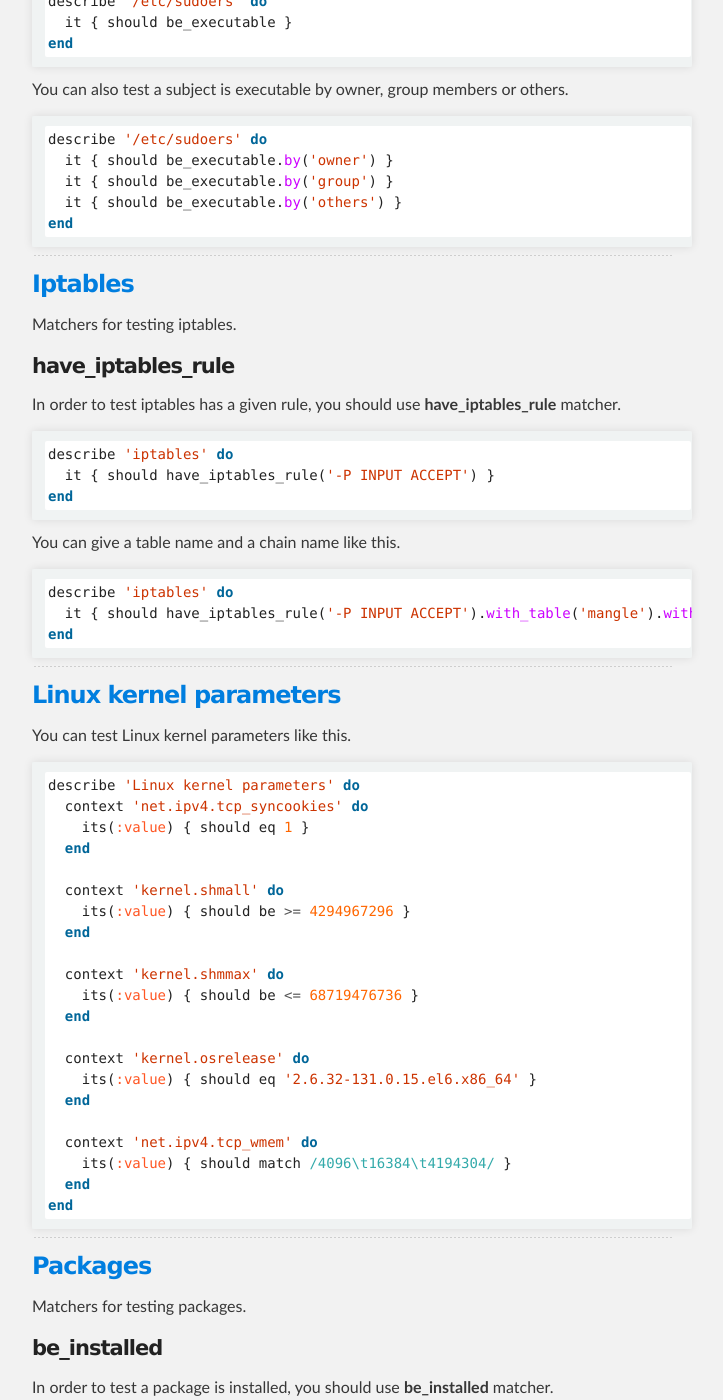
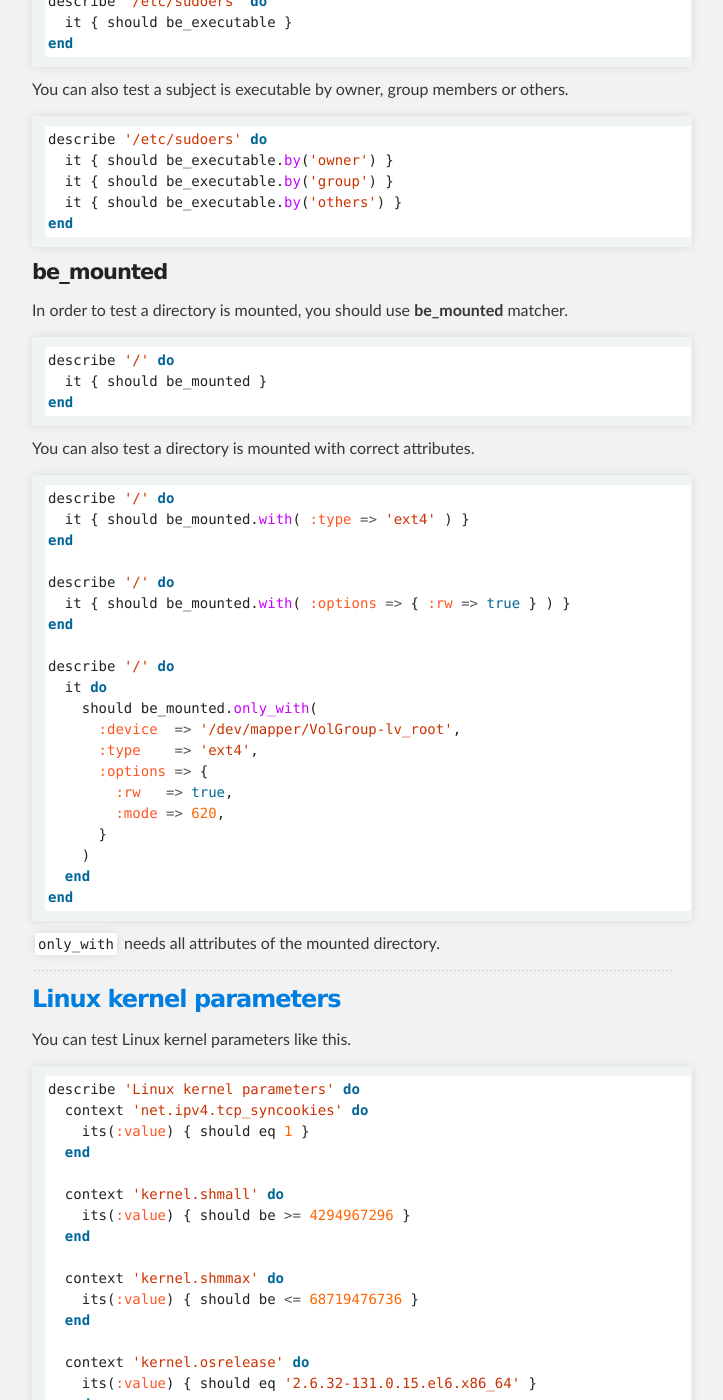
Before and after one commit to serverspec/serverspec.github.io, a Jekyll site: the page built from matchers.md, in a window 1280 px wide and 1400 px high, scrolled down 4622 px. Shown: the whole window, without its empty margins (288-1011 px from the left). Built offline with Jekyll 4.4.1, drawn with Linux system fonts in a browser that asks for light colours; Markdown is read by kramdown in place of the engine named in the settings; some of the changed text lies outside the part shown.

Commit message:
Add description of be_mounted and be_resolvable matchers

````diff
--- a/matchers.md
+++ b/matchers.md
@@ -9,8 +9,8 @@ title: matchers
   [Cron](#cron)
 | [Commands](#commands)
 | [Files and Directories](#files_and_directories)
-| [Iptables](#iptables)
 | [Linux kernel parameters](#linux_kernel_parameters)
+| [Networks](#networks)
 | [Packages](#packages)
 | [Ports](#ports)
 | [SELinux](#selinux)
@@ -258,29 +258,42 @@ describe '/etc/sudoers' do
 end
 ```
 
-----
+#### be_mounted
 
-### <a name="iptables">Iptables</a>
-
-Matchers for testing iptables.
-
-#### have\_iptables\_rule
-
-In order to test iptables has a given rule, you should use **have\_iptables\_rule** matcher.
+In order to test a directory is mounted, you should use **be\_mounted** matcher.
 
 ```ruby
-describe 'iptables' do
-  it { should have_iptables_rule('-P INPUT ACCEPT') }
+describe '/' do
+  it { should be_mounted }
 end
 ```
 
-You can give a table name and a chain name like this.
+You can also test a directory is mounted with correct attributes.
 
 ```ruby
-describe 'iptables' do
-  it { should have_iptables_rule('-P INPUT ACCEPT').with_table('mangle').with_chain('INPUT') }
+describe '/' do
+  it { should be_mounted.with( :type => 'ext4' ) }
+end
+
+describe '/' do
+  it { should be_mounted.with( :options => { :rw => true } ) }
+end
+
+describe '/' do
+  it do
+    should be_mounted.only_with(
+      :device  => '/dev/mapper/VolGroup-lv_root',
+      :type    => 'ext4',
+      :options => {
+        :rw   => true,
+        :mode => 620,
+      }
+    )
+  end
 end
 ```
+
+``only_with`` needs all attributes of the mounted directory.
 
 ----
 
@@ -311,7 +324,47 @@ describe 'Linux kernel parameters' do
   end
 end
 ```
+----
 
+### <a name="networks">Networks</a>
+
+Matchers for testing network related settings.
+
+#### have\_iptables\_rule
+
+In order to test iptables has a given rule, you should use **have\_iptables\_rule** matcher.
+
+```ruby
+describe 'iptables' do
+  it { should have_iptables_rule('-P INPUT ACCEPT') }
+end
+```
+
+You can give a table name and a chain name like this.
+
+```ruby
+describe 'iptables' do
+  it { should have_iptables_rule('-P INPUT ACCEPT').with_table('mangle').with_chain('INPUT') }
+end
+```
+
+### be_resolvable
+
+In order to test a host is resolvable on the target host, you should use **be_resolvable** matcher.
+
+```ruby
+describe 'serverspec.org' do
+  it { should be_resolvable }
+end
+
+describe 'serverspec.org' do
+  it { should be_resolvable.by('hosts') }
+end
+
+describe 'serverspec.org' do
+  it { should be_resolvable.by('dns') }
+end
+```
 
 ----
 
````
